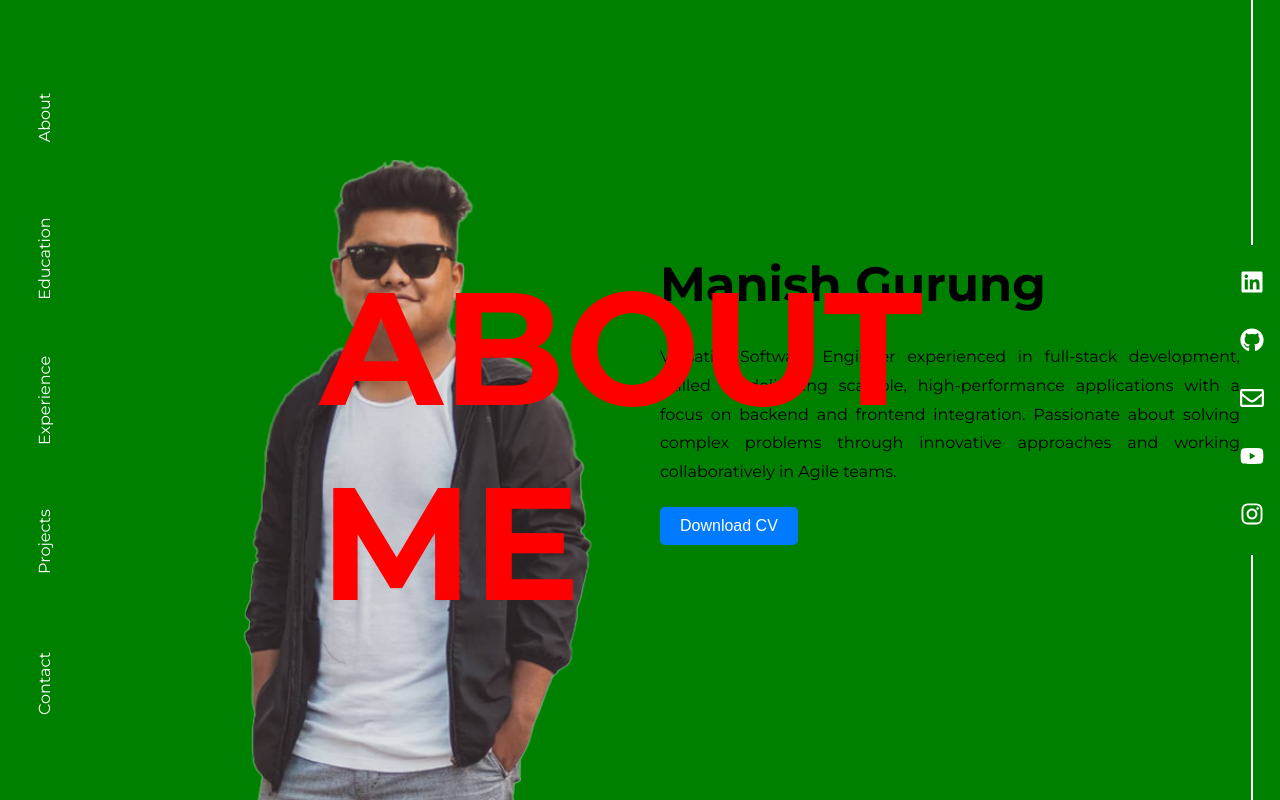
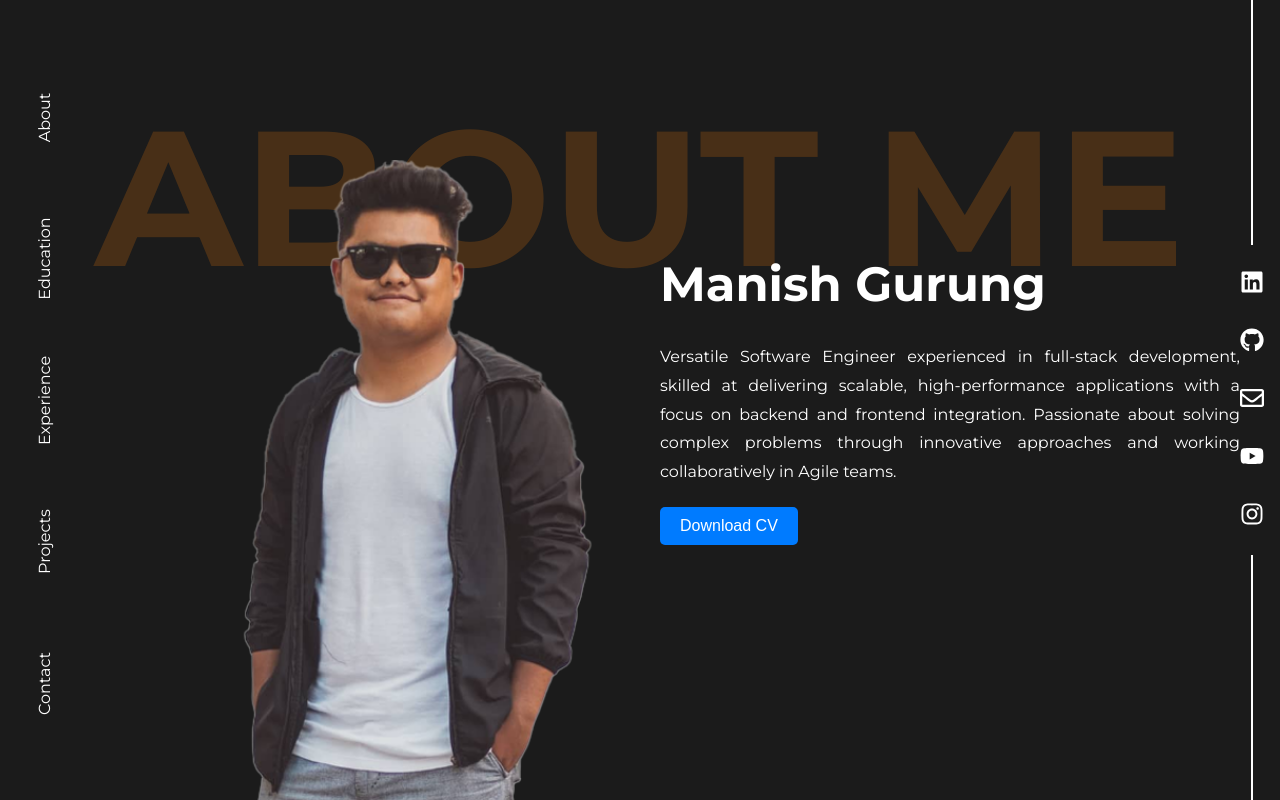
Before and after one commit to Gurung-Manish/Portfolio, a React (Create React App) app: page / in a window 1280 px wide. Shown: the top 800 px of the page. Built offline with nearby package versions, Linux system fonts and the light colour scheme; a web font is replaced by a local one.

Commit message:
new color pallete added, home layout fixed

```diff
--- a/src/containers/About/About.css
+++ b/src/containers/About/About.css
@@ -3,9 +3,10 @@
   align-items: center; /* Center content vertically */
   justify-content: center; /* Center content horizontally */
   min-height: 100vh; /* Full height of viewport */
-  background-color: green; /* Temporary background color */
+  background-color: var(--color-bg-black); /* Temporary background color */
   position: relative; /* For watermark positioning */
   overflow: hidden; /* Prevent overflow issues */
+  z-index: 1; /* Keep the background layer below the content */
 }
 
 .about__body {
@@ -16,6 +17,8 @@
   width: 100%;
   min-height: 100vh;
   max-width: 1200px; /* Control max width */
+  position: relative; /* Ensure stacking context */
+  z-index: 2; /* Above watermark but below content */
 }
 
 .about__image {
@@ -24,12 +27,15 @@
   align-items: flex-end; /* Align image to the bottom */
   height: 100vh;
   justify-content: flex-end;
+  position: relative; /* Ensure z-index is effective */
+  z-index: 3; /* Above watermark */
 }
 
 .about__image img {
   width: auto;
   height: 80vh; /* Control image height */
   object-fit: contain; /* Proper scaling */
+  z-index: 3; /* Above watermark */
 }
 
 .about__text {
@@ -38,18 +44,24 @@
   display: flex;
   flex-direction: column;
   justify-content: center;
+  position: relative; /* Ensure z-index is effective */
+  z-index: 3; /* Above watermark */
 }
 
 .about__text h1 {
+  color: white;
   font-size: 3rem; /* Increase font size */
   font-weight: bold;
+  z-index: 3; /* Above watermark */
   margin: 0 0 10px 0;
 }
 
 .about__text p {
+  color: white;
   font-size: 1rem; /* Slightly larger text */
   margin-top: 20px;
   line-height: 1.8;
+  z-index: 3; /* Above watermark */
   text-align: justify;
 }
 
@@ -62,6 +74,7 @@
   border: none;
   cursor: pointer;
   border-radius: 5px;
+  z-index: 3; /* Above watermark */
   align-self: flex-start; /* Align button to the left */
 }
 
@@ -70,13 +83,12 @@
 }
 
 .about__watermark {
+  min-width: 100vh;
   position: absolute;
-  bottom: 20%; /* Position closer to the bottom */
-  left: 50%; /* Center horizontally */
-  transform: translate(-50%, 0);
-  font-size: 10rem; /* Large text */
+  top: 10%;
+  font-size: 6rem; /* Large text */
   font-weight: bold;
-  color: red; /* Subtle watermark effect */
-  z-index: 1; /* Place below main content */
+  color: var(--color-orange-highlight); /* Subtle watermark effect */
+  z-index: 1; /* Below content but above the background */
   user-select: none; /* Make non-selectable */
 }
--- a/src/containers/About/About.jsx
+++ b/src/containers/About/About.jsx
@@ -5,7 +5,9 @@ import heroImage from "../../assets/hero.png";
 const About = () => {
   return (
     <div className="about" id="about">
-      <div className="about__watermark">ABOUT ME</div>
+      <div className="about__watermark">
+        <h1>ABOUT ME</h1>
+      </div>
       <div className="about__body">
         <div className="about__image">
           <img src={heroImage} alt="Manish Gurung" />
--- a/src/index.css
+++ b/src/index.css
@@ -6,9 +6,14 @@
   font-family: "Montserrat", sans-serif;
   --color-gray: #141517;
   --color-lightGray: #141517c4;
+  --color-bg-gray: #292929;
+  --color-bg-black: #1b1b1b;
+  --color-primary-orange: #ffa31a;
+  --color-gray-highlight: #808080;
   --color-white: #ffffff;
+  --color-orange: #fe8008;
+  --color-orange-highlight: rgb(254, 128, 8, 0.2);
 }
-
 * {
   box-sizing: border-box;
   padding: 0;
```
